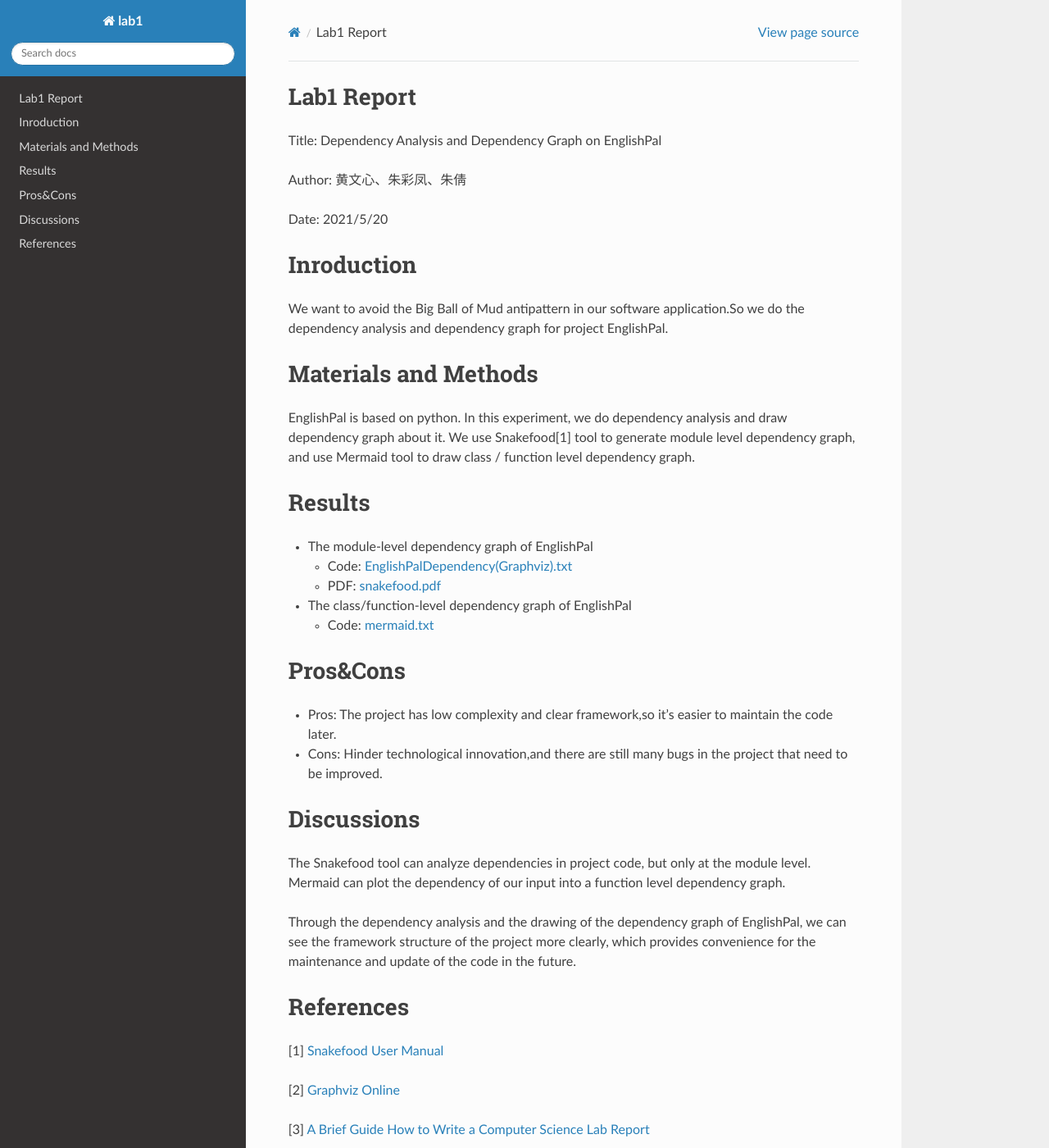
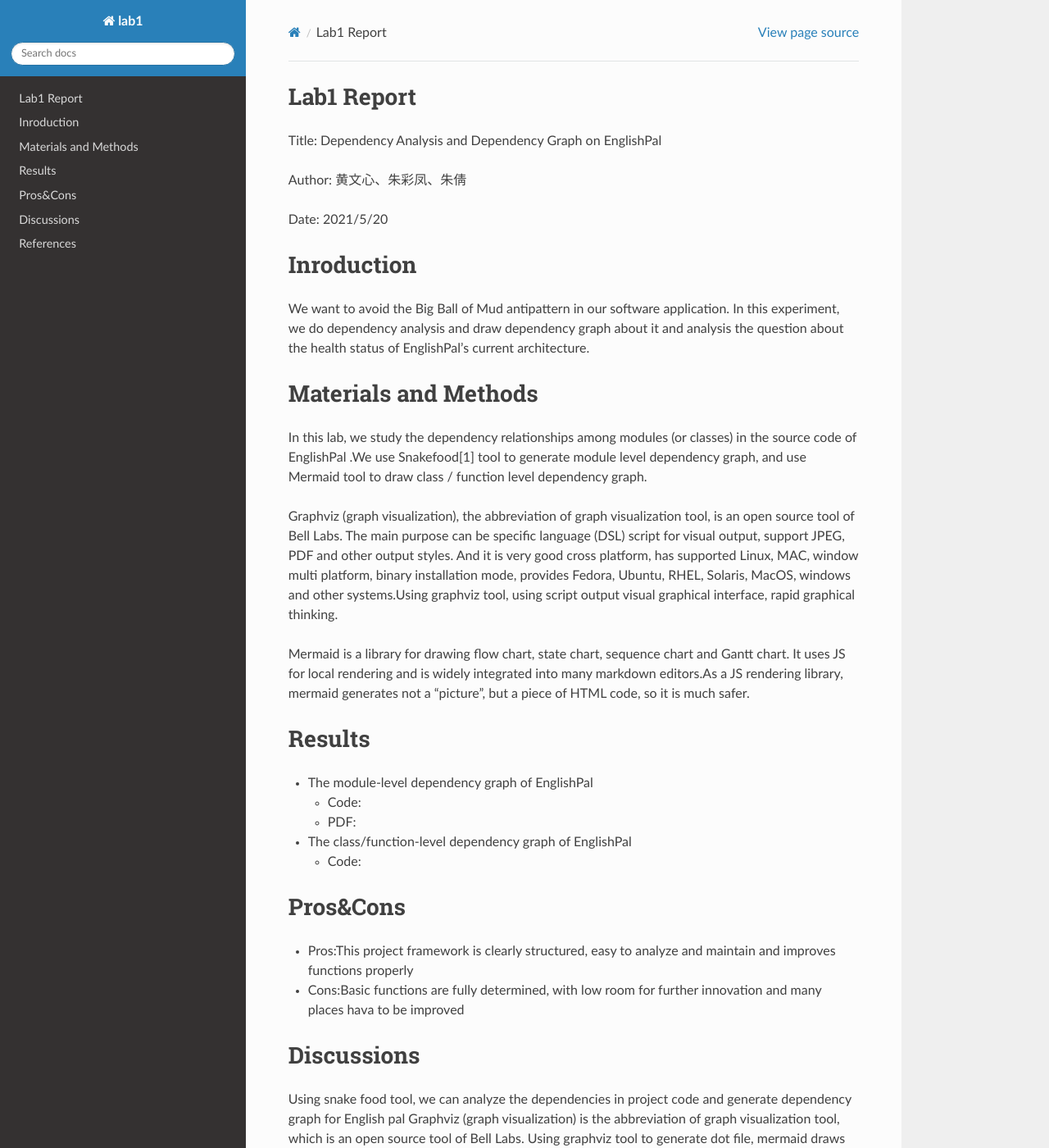
Before and after one commit to lqzcf10/lab1, a Sphinx documentation site: the page built from source/index.md, in a window 1280 px wide and 1400 px high. Shown: the whole window at 82% size. Built offline with Sphinx 7.4.7 and the Read the Docs theme 2.0.0, drawn with Linux system fonts in a browser that asks for light colours; some of the changed text lies outside the part shown.

Commit message:
second commit

```diff
--- a/source/index.md
+++ b/source/index.md
@@ -10,40 +10,39 @@
 Inroduction
 ==================
 
-We want to avoid the Big Ball of Mud antipattern in our software application.So we do the dependency analysis and dependency graph for project EnglishPal.
-
-
+We want to avoid the Big Ball of Mud antipattern in our software application. In this experiment, we do dependency analysis and draw dependency graph about it and analysis the question about the health status of EnglishPal’s current architecture.
 
 # Materials and Methods
 
-EnglishPal is based on python. In this experiment, we do dependency analysis and draw dependency graph about it. We use Snakefood[1] tool to generate module level dependency graph, and use Mermaid tool to draw class / function level dependency graph.
+In this lab, we study the dependency relationships among modules (or classes) in the source code of EnglishPal .We use Snakefood[1] tool to generate module level dependency graph, and use Mermaid tool to draw class / function level dependency graph.
 
+Graphviz (graph visualization), the abbreviation of graph visualization tool, is an open source tool of Bell Labs. The main purpose can be specific language (DSL) script for visual output, support JPEG, PDF and other output styles. And it is very good cross platform, has supported Linux, MAC, window multi platform, binary installation mode, provides Fedora, Ubuntu, RHEL, Solaris, MacOS, windows and other systems.Using graphviz tool, using script output visual graphical interface, rapid graphical thinking.
 
+Mermaid is a library for drawing flow chart, state chart, sequence chart and Gantt chart. It uses JS for local rendering and is widely integrated into many markdown editors.As a JS rendering library, mermaid generates not a "picture", but a piece of HTML code, so it is much safer.
 
 # Results
 
 - The module-level dependency graph of EnglishPal
-  - Code: [EnglishPalDependency(Graphviz).txt](https://github.com/Blue-ljj/LanLab1-Report-Docs/blob/master/EnglishPalDependency(Graphviz).txt)
-  - PDF: [snakefood.pdf](https://github.com/Blue-ljj/LanLab1-Report-Docs/blob/master/snakefood.pdf)
+  - Code:
+  - PDF:
 - The class/function-level dependency graph of EnglishPal
-  - Code: [mermaid.txt](https://github.com/Blue-ljj/LanLab1-Report-Docs/blob/master/mermaid.txt)
+  - Code:
 
 
 
 # Pros&Cons
 
-- Pros: The project has low complexity and clear framework,so it's easier to maintain the code later.
-- Cons: Hinder technological innovation,and there are still many bugs in the project that need to be improved.
+- Pros:This project framework is clearly structured, easy to analyze and maintain and improves functions properly
+- Cons:Basic functions are fully determined, with low room for further innovation and many places hava to be improved
 
 
 
 # Discussions
 
-The Snakefood tool can analyze dependencies in project code, but only at the module level. Mermaid can plot the dependency of our input into a function level dependency graph.
-
-Through the dependency analysis and the drawing of the dependency graph of EnglishPal, we can see the framework structure of the project more clearly, which provides convenience for the maintenance and update of the code in the future.
-
-
+Using snake food tool, we can analyze the dependencies in project code and generate dependency graph for English pal
+Graphviz (graph visualization) is the abbreviation of graph visualization tool, which is an open source tool of Bell Labs.
+Using graphviz tool to generate dot file, mermaid draws the input dependency into function level dependency graph,
+Through dependency analysis and the drawing of englishpal dependency diagram, we can see the framework structure of the project more clearly and help us understand the question about the health status of EnglishPal‘s current architecture.
 
 # References
 
```
Also changed, not shown: 5 other files.
